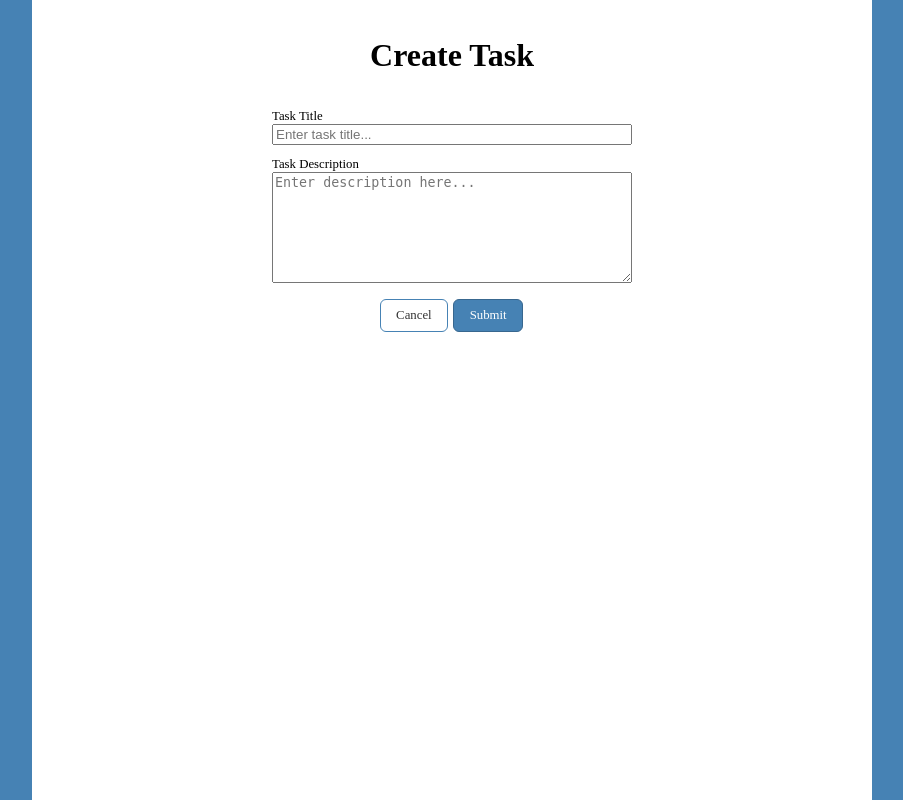
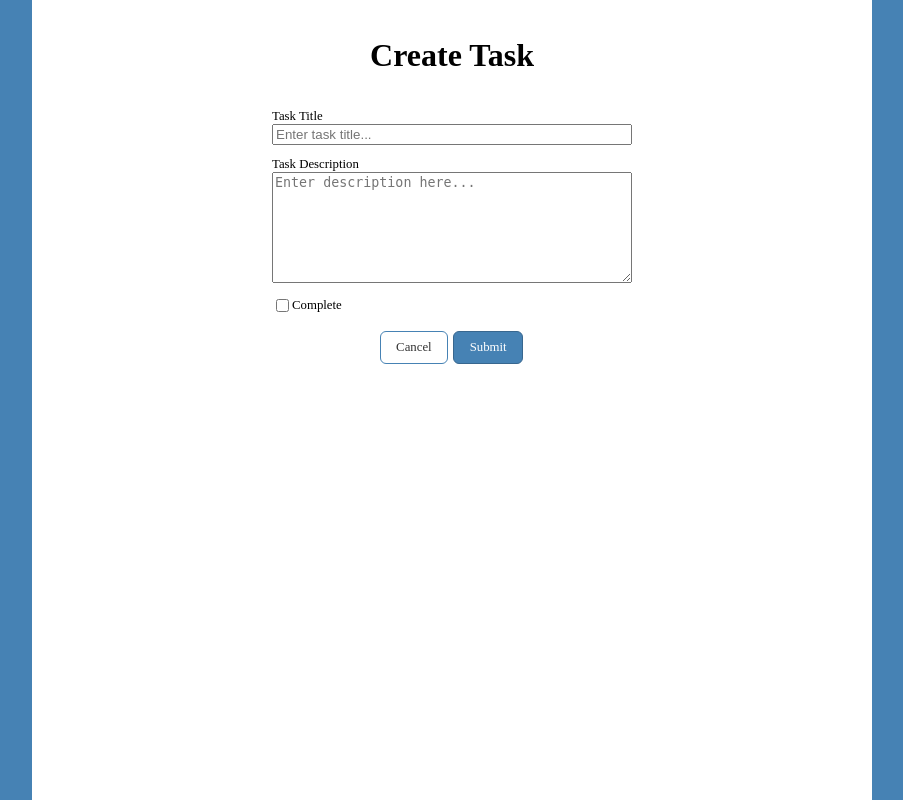
Before and after one commit to trongate/task_manager, a PHP site: page /create.php in a window 1280 px wide. Shown: the whole page, without its empty margins (188-1091 px from the left). Run offline with PHP 8.4, Linux system fonts and the light colour scheme.

Commit message:
Finished video on working with checkboxes

```diff
--- a/create.php
+++ b/create.php
@@ -14,6 +14,10 @@
             <input type="text" name="task_title" placeholder="Enter task title...">
             <label>Task Description</label>
             <textarea name="task_description" placeholder="Enter description here..." rows="7"></textarea>
+            <label class="checkbox-container">
+                <input type="checkbox" name="complete" value="1">
+                <span>Complete</span>
+            </label>
             <p class="text-center">
                 <a href="index.php" class="button alt">Cancel</a>
                 <button type="submit">Submit</button>
--- a/css/stylesheet.css
+++ b/css/stylesheet.css
@@ -94,3 +94,9 @@ label {
     margin-top: 1em;
     font-size: .8em;
 }
+
+.checkbox-container {
+    display: flex;
+    flex-direction: row;
+    align-items: center;
+}
--- a/submit_task.php
+++ b/submit_task.php
@@ -4,13 +4,15 @@ include('database.php');
 // Fetch the posted values.
 $task_title = trim($_POST['task_title']);
 $task_description = trim($_POST['task_description']);
+$complete = $_POST['complete'] ?? 0;
+settype($complete, 'int');
 
 // Build SQL query.
 $sql = "INSERT INTO
               tasks
               (task_title, task_description, complete)
               VALUES
-              ('$task_title', '$task_description', 0)";
+              ('$task_title', '$task_description', $complete)";
 
 // Run the SQL query (insert the data).
 run_query($sql);
```
